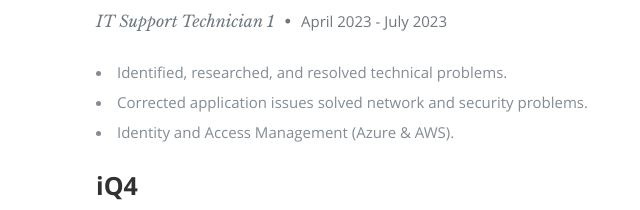
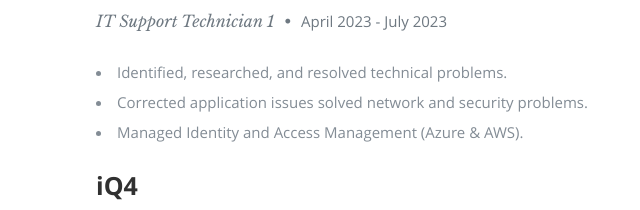
Before and after one commit to cecilkbm/azure-resume, a plain HTML site: page frontend/index.html in a window 1280 px wide. Shown: the part 2484-2694 px from the top of the page, 309-949 px from the left. Drawn offline with nearby package versions, Linux system fonts and the light colour scheme; no server answers.

Commit message:
updated frontend

```diff
--- a/frontend/index.html
+++ b/frontend/index.html
@@ -224,7 +224,7 @@
                   <p>
                      <li>Identified, researched, and resolved technical problems.</li>
                      <li>Corrected application issues solved network and security problems.</li>
-                     <li>Identity and Access Management (Azure & AWS).</li>
+                     <li>Managed Identity and Access Management (Azure & AWS).</li>
                   </p>
 
                </div>
```
Also changed, not shown: 1 other file.
